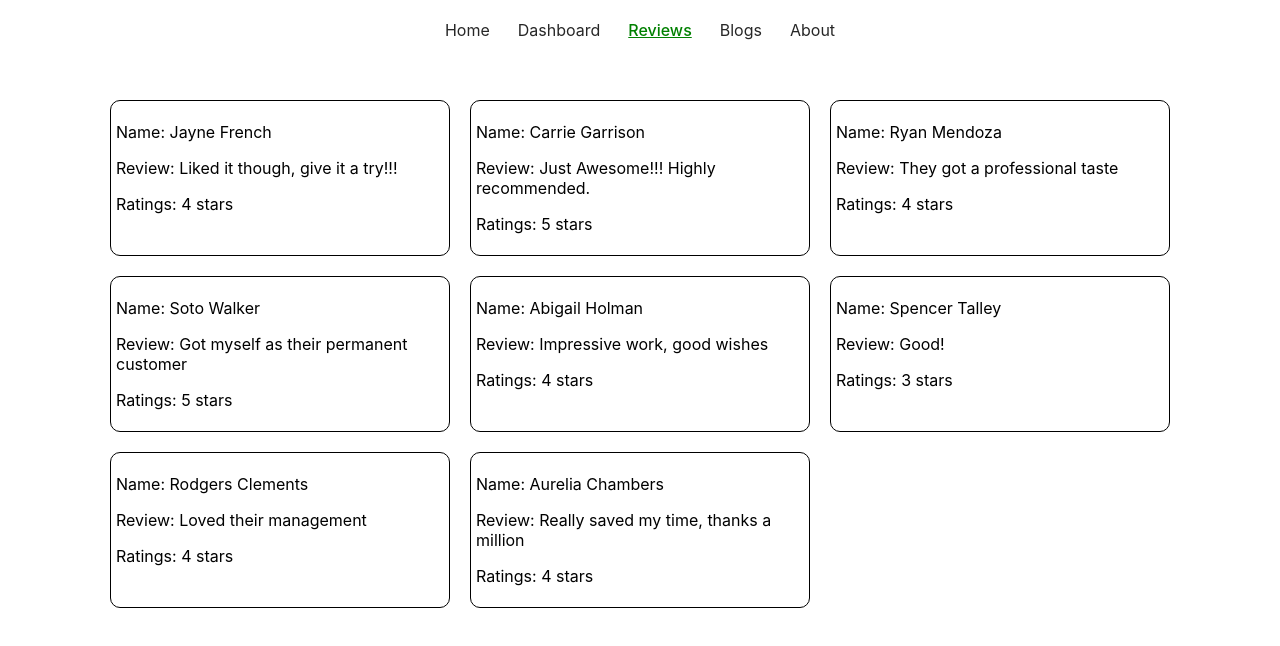
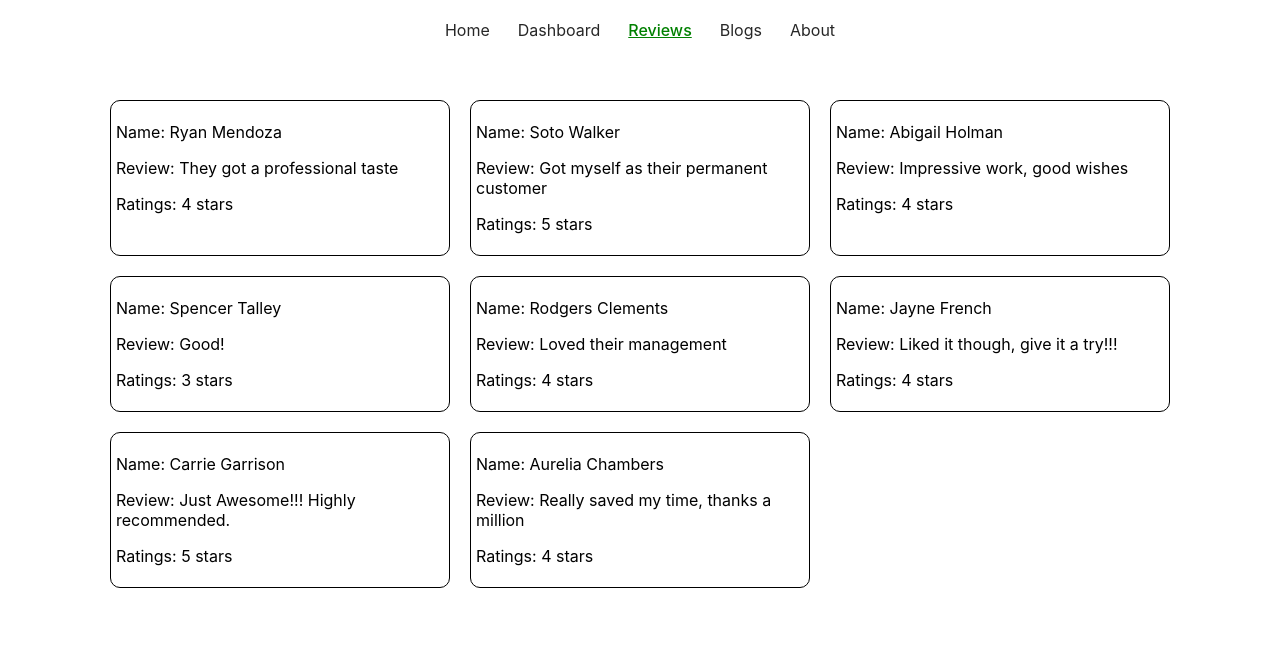
Before and after one commit to ijTuhin/product-analysis-site, a React (Create React App) app: page /review in a window 1280 px wide. Shown: the top 646 px of the page. Built offline with nearby package versions, Linux system fonts and the light colour scheme.

Commit message:
showing only 3 reviews on home page & hiding rest

```diff
--- a/public/reviews.json
+++ b/public/reviews.json
@@ -1,48 +1,48 @@
 [
     {
-        "id": "124e13b9-2d54-4b2f-a74d-a77b362d6ead",
+        "id": 1,
+        "name": "Ryan Mendoza",
+        "ratings": 4,
+        "reviews": "They got a professional taste"
+    },
+    {
+        "id": 2,
+        "name": "Soto Walker",
+        "ratings": 5,
+        "reviews": "Got myself as their permanent customer"
+    },
+    {
+        "id": 3,
+        "name": "Abigail Holman",
+        "ratings": 4,
+        "reviews": "Impressive work, good wishes"
+    },
+    {
+        "id": 4,
+        "name": "Spencer Talley",
+        "ratings": 3,
+        "reviews": "Good!"
+    },
+    {
+        "id": 5,
+        "name": "Rodgers Clements",
+        "ratings": 4,
+        "reviews": "Loved their management"
+    },
+    {
+        "id": 6,
         "name": "Jayne French",
         "ratings": 4,
         "reviews": "Liked it though, give it a try!!!"
     },
     {
-        "id": "13cbc7ed-a61b-4883-9d42-82d7d8642b86",
+        "id": 7,
         "name": "Carrie Garrison",
         "ratings": 5,
         "reviews": "Just Awesome!!! Highly recommended."
     },
     {
-        "id": "307f166f-1d04-4573-bc37-2f461ea9d4f7",
-        "name": "Ryan Mendoza",
-        "ratings": 4,
-        "reviews": "They got a professional taste"
-    },
-    {
-        "id": "4bf9798f-63bc-4a83-b0c6-6a3b816fe922",
-        "name": "Soto Walker",
-        "ratings": 5,
-        "reviews": "Got myself as their permanent customer"
-    },
-    {
-        "id": "9496d72b-04ec-41f8-9bc3-0a7c9697be8e",
-        "name": "Abigail Holman",
-        "ratings": 4,
-        "reviews": "Impressive work, good wishes"
-    },
-    {
-        "id": "6e5593d3-557b-43cf-8dab-a5140faedfb0",
-        "name": "Spencer Talley",
-        "ratings": 3,
-        "reviews": "Good!"
-    },
-    {
-        "id": "9c0c13c2-54e4-4001-809b-afbd9d84037d",
-        "name": "Rodgers Clements",
-        "ratings": 4,
-        "reviews": "Loved their management"
-    },
-    {
-        "id": "c9d1f410-d28f-49d9-9b01-d759b5acbeea",
+        "id": 8,
         "name": "Aurelia Chambers",
         "ratings": 4,
         "reviews": "Really saved my time, thanks a million"
--- a/src/component/Home/Home.js
+++ b/src/component/Home/Home.js
@@ -1,6 +1,6 @@
 import { FontAwesomeIcon } from '@fortawesome/react-fontawesome';
 import { faArrowRightLong } from '@fortawesome/free-solid-svg-icons'
-import React from 'react';
+import React, { useEffect, useState } from 'react';
 import img from './../../img.jpg';
 import './Home.css';
 import useReview from '../../hooks/useReview';
@@ -21,7 +21,7 @@ const Home = () => {
             </div>
             <div className='review-container'>
                 {
-                    reviews.map(review => <LessReview
+                    reviews.slice(0, 3).map(review => <LessReview
                         key={review.id}
                         review={review}
                     ></LessReview>)
--- a/src/component/Home/LessReview.js
+++ b/src/component/Home/LessReview.js
@@ -2,7 +2,6 @@ import React from 'react';
 import './../Reviews/Review.css';
 const LessReview = ({ review }) => {
     const { name, reviews, ratings } = review;
-    console.log(review);
     return (
         <div className='review-card'>
             <p>Name: {name}</p>
```
